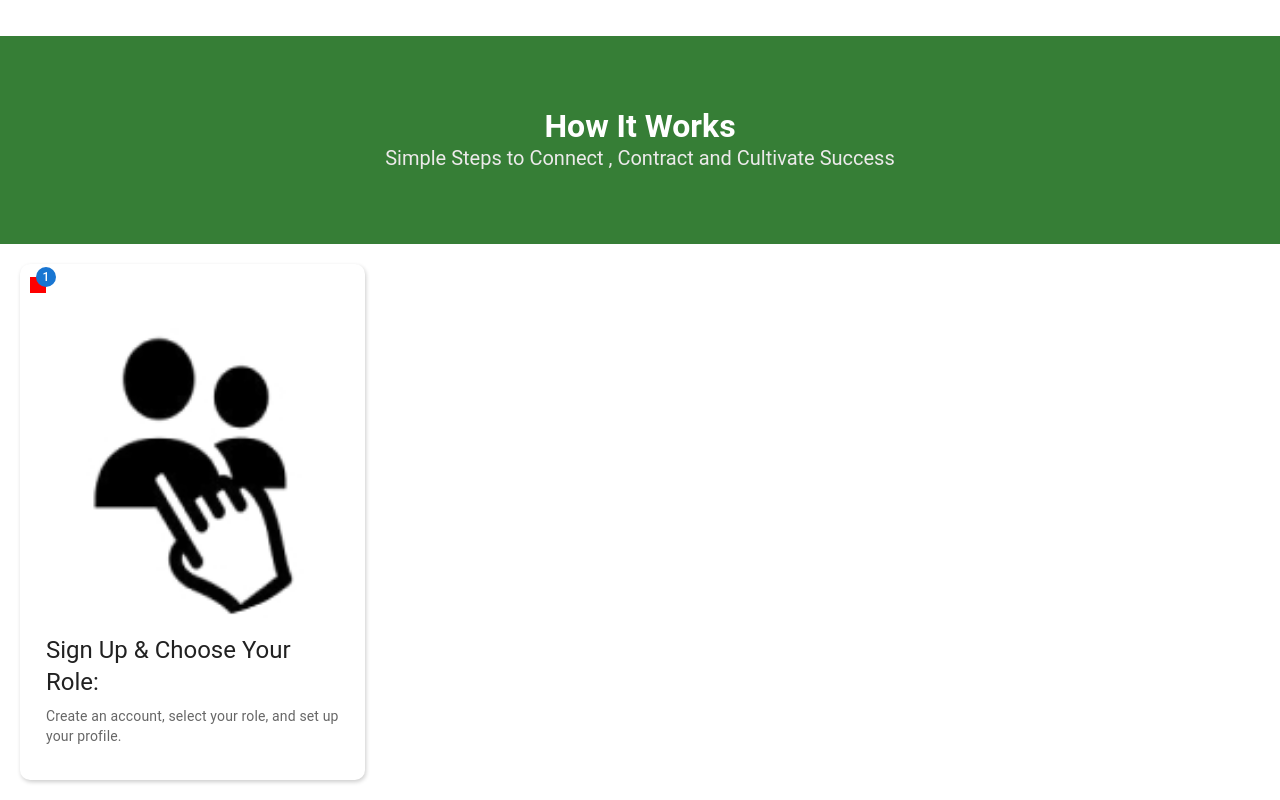
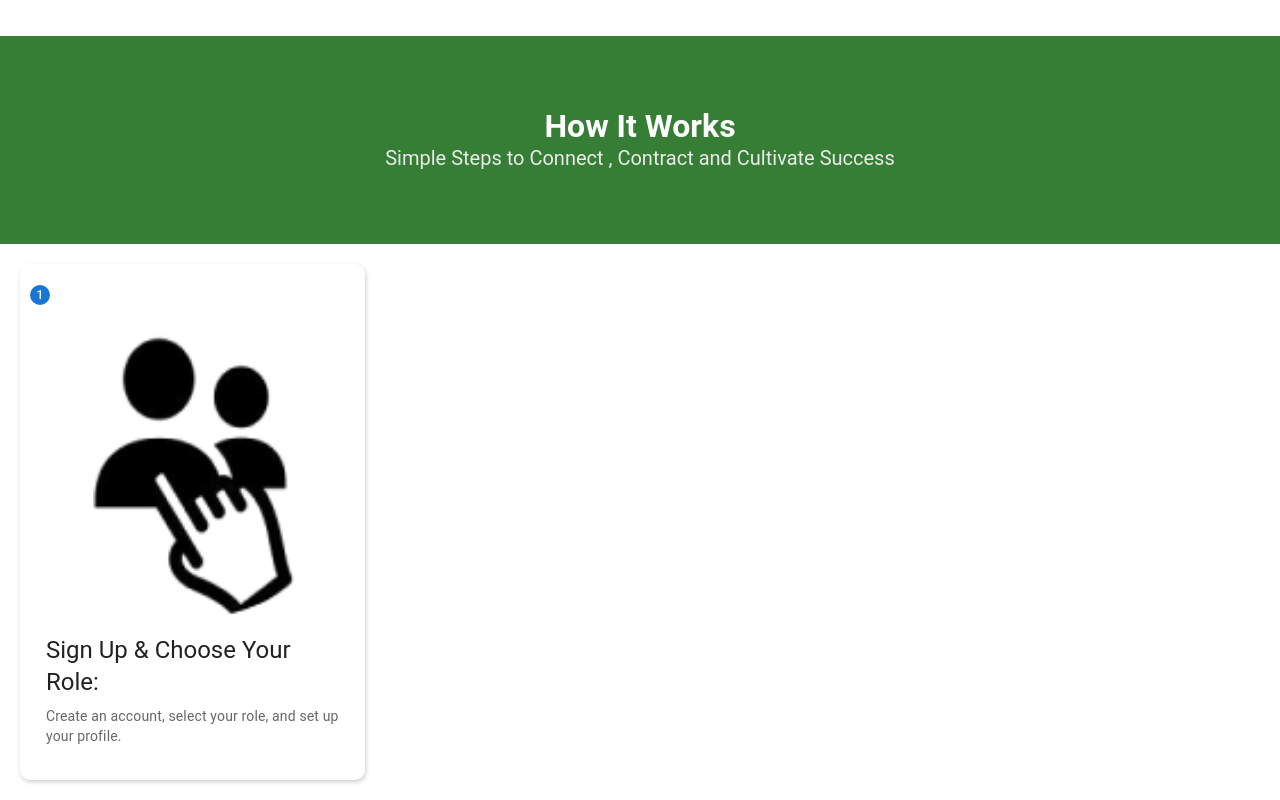
Before and after one commit to Thebeast01/AgriConnect, a React (Vite) app in the folder Frontend/: page /home in a window 1280 px wide. Shown: the part 2176-2976 px from the top of the page. Built offline with nearby package versions, Linux system fonts and the light colour scheme; no server answers.

Commit message:
working on hiw

```diff
--- a/Frontend/src/component/Features.jsx
+++ b/Frontend/src/component/Features.jsx
@@ -136,13 +136,7 @@ const Features = () => {
                                 borderRadius: '10px',
                                 padding: '10px',
                         }}>
-                        <Badge badgeContent={1} color='primary' style={{
-                                fontSize: 20,
-                                padding: '8px',
-                                backgroundColor: 'red',
-                                color: 'white',
-                        }}>
-
+                        <Badge badgeContent={1} color="primary" overlap="circle">
                         </Badge>
                         <CardMedia
                                 component="img"
```
